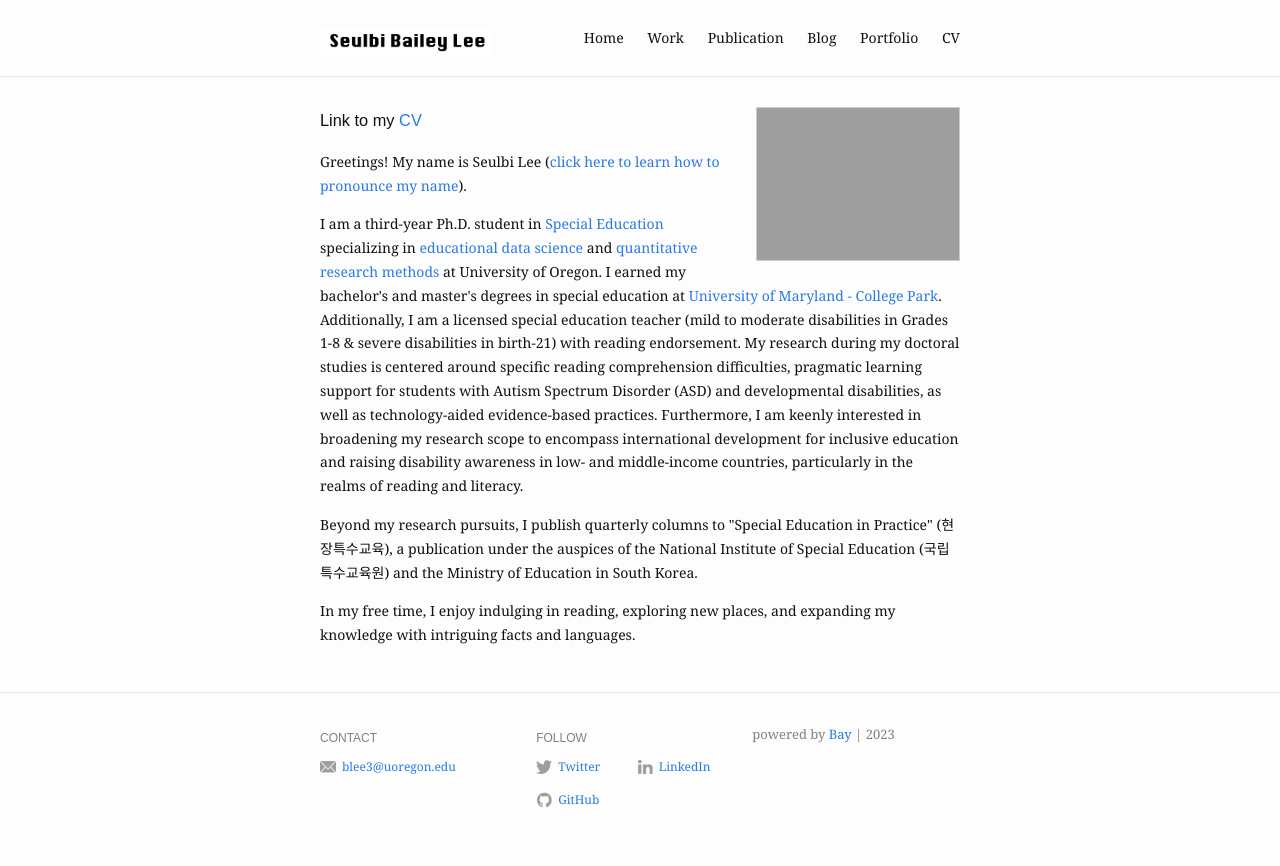
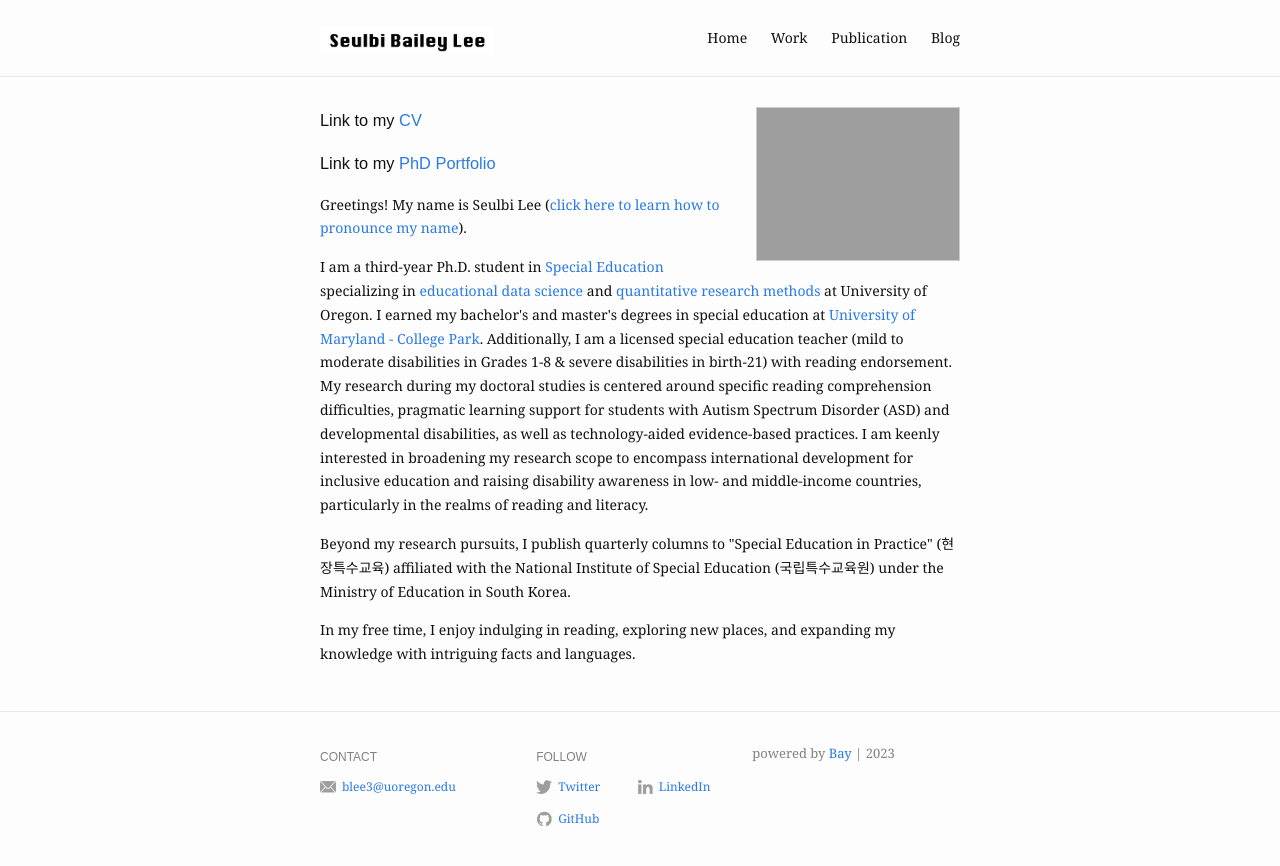
Before and after one commit to seul-b/seul-b.github.io, a Jekyll site: the page built from index.md, in a window 1280 px wide. Shown: the top 866 px of the page. Built offline with Jekyll 4.4.1, drawn with Linux system fonts in a browser that asks for light colours.

Commit message:
index updates

```diff
--- a/_config.yml
+++ b/_config.yml
@@ -16,11 +16,6 @@
     - name: Work
     - name: Publication
     - name: Blog
-    - name: Portfolio
-      link: "https://sites.google.com/view/lee-competency?usp=sharing"
-    - name: CV
-      link: "https://drive.google.com/file/d/15kQmnynekPEi68SzSoDJu4yS1v7b1YLG/view?usp=drive_link"
-
 
 footer:
   show_powered_by: true
--- a/index.md
+++ b/index.md
@@ -6,14 +6,17 @@
 ---
 
 ###  Link to my <a href="https://drive.google.com/file/d/15kQmnynekPEi68SzSoDJu4yS1v7b1YLG/view?usp=drive_link">CV</a>
+
+###  Link to my <a href="https://sites.google.com/view/lee-competency?usp=sharing">PhD Portfolio</a>
+
 <p>
 Greetings! My name is Seulbi Lee (<a href="https://namedrop.io/seulbilee">click here to learn how to pronounce my name</a>).
 </p>
 <p>
-I am a third-year Ph.D. student in <a href="https://education.uoregon.edu/sped/graduate/phd">Special Education</a> specializing in <a href="https://education.uoregon.edu/epol/specialization-educational-data-science">educational data science</a> and <a href="https://education.uoregon.edu/qrme/qrm-specialization">quantitative research methods</a> at University of Oregon. I earned my bachelor's and master's degrees in special education at <a href="https://education.umd.edu/academics/departments/chse/edsp">University of Maryland - College Park</a>. Additionally, I am a licensed special education teacher (mild to moderate disabilities in Grades 1-8 & severe disabilities in birth-21) with reading endorsement. My research during my doctoral studies is centered around specific reading comprehension difficulties, pragmatic learning support for students with Autism Spectrum Disorder (ASD) and developmental disabilities, as well as technology-aided evidence-based practices. Furthermore, I am keenly interested in broadening my research scope to encompass international development for inclusive education and raising disability awareness in low- and middle-income countries, particularly in the realms of reading and literacy.
+I am a third-year Ph.D. student in <a href="https://education.uoregon.edu/sped/graduate/phd">Special Education</a> specializing in <a href="https://education.uoregon.edu/epol/specialization-educational-data-science">educational data science</a> and <a href="https://education.uoregon.edu/qrme/qrm-specialization">quantitative research methods</a> at University of Oregon. I earned my bachelor's and master's degrees in special education at <a href="https://education.umd.edu/academics/departments/chse/edsp">University of Maryland - College Park</a>. Additionally, I am a licensed special education teacher (mild to moderate disabilities in Grades 1-8 & severe disabilities in birth-21) with reading endorsement. My research during my doctoral studies is centered around specific reading comprehension difficulties, pragmatic learning support for students with Autism Spectrum Disorder (ASD) and developmental disabilities, as well as technology-aided evidence-based practices. I am keenly interested in broadening my research scope to encompass international development for inclusive education and raising disability awareness in low- and middle-income countries, particularly in the realms of reading and literacy.
 </p>
 <p>
-Beyond my research pursuits, I publish quarterly columns to "Special Education in Practice" (현장특수교육), a publication under the auspices of the National Institute of Special Education (국립특수교육원) and the Ministry of Education in South Korea.
+Beyond my research pursuits, I publish quarterly columns to "Special Education in Practice" (현장특수교육) affiliated with the National Institute of Special Education (국립특수교육원) under the Ministry of Education in South Korea.
 </p>
 <p>
 In my free time, I enjoy indulging in reading, exploring new places, and expanding my knowledge with intriguing facts and languages.
```
